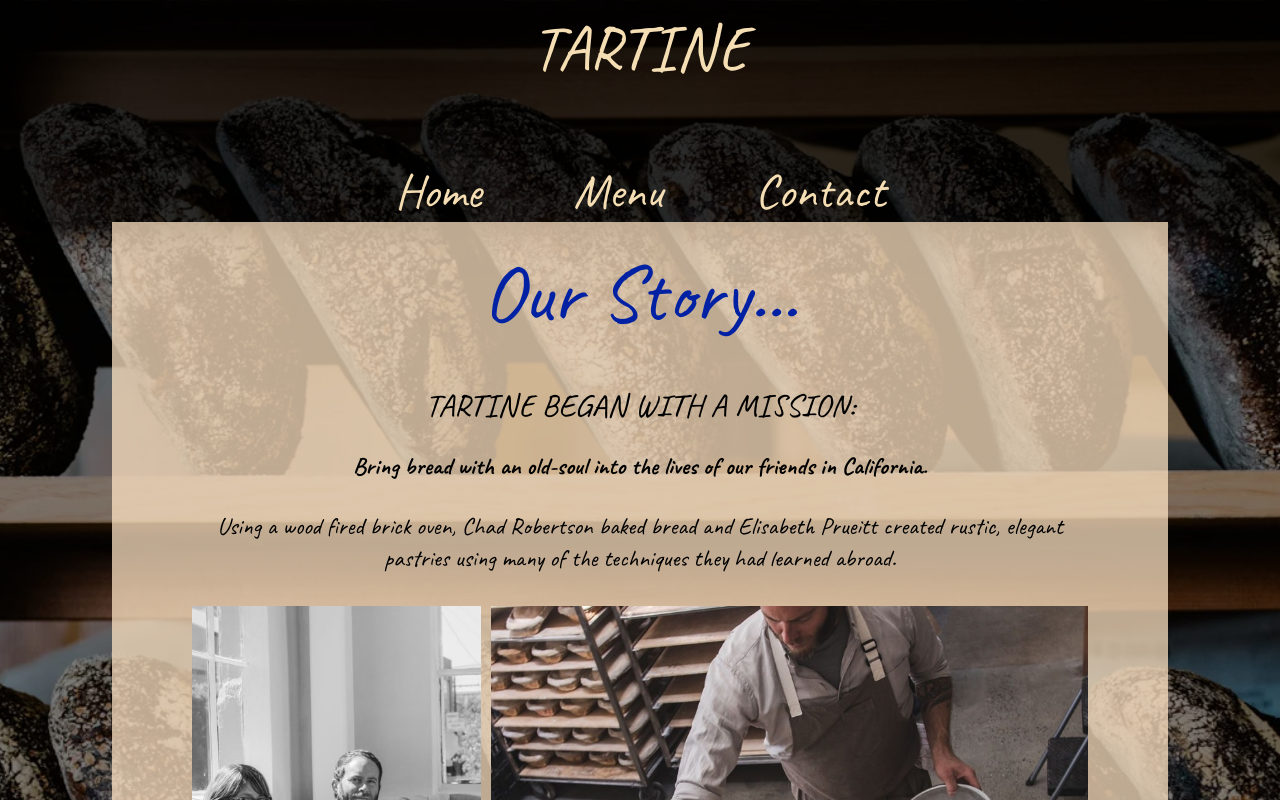
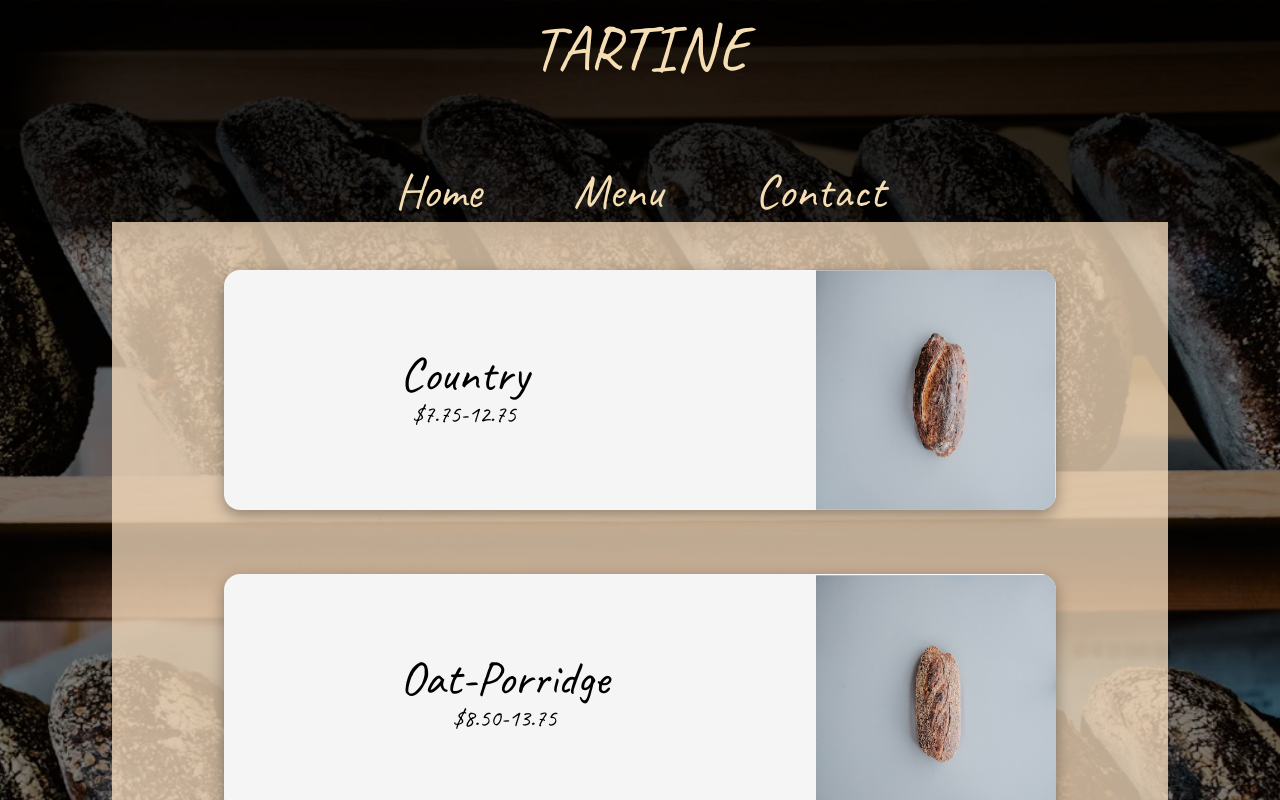
Before and after one commit to km5762/odin-restaurant, a website built with webpack: page dist/index.html in a window 1280 px wide. Both pictures are taken after a click on the button "Menu". Shown: the top 800 px of the page. Built offline with nearby package versions, Linux system fonts and the light colour scheme.

Commit message:
Finish menu

```diff
--- a/src/header.js
+++ b/src/header.js
@@ -1,6 +1,9 @@
+import createHome from "./home";
+import createMenu from "./menu";
+
 function createHeader() {
   const header = document.createElement("header");
-
+  const content = document.querySelector(".content");
   const tartine = document.createElement("h1");
   tartine.textContent = "TARTINE";
 
@@ -19,6 +22,16 @@
   header.appendChild(tartine);
   header.appendChild(nav);
 
+  home.addEventListener("click", () => {
+    content.textContent = "";
+    createHome();
+  });
+
+  menu.addEventListener("click", () => {
+    content.textContent = "";
+    createMenu();
+  });
+
   document.body.insertBefore(header, document.body.firstChild);
 }
 
--- /dev/null
+++ b/src/menu.js
@@ -0,0 +1,50 @@
+function createMenu() {
+  const content = document.querySelector(".content");
+  const menuItems = document.createElement("div");
+  menuItems.classList.add("menu-items");
+
+  const country = createMenuItem(
+    "Country",
+    "$7.75-12.75",
+    "../src/country.png"
+  );
+
+  const oat = createMenuItem(
+    "Oat-Porridge",
+    "$8.50-13.75",
+    "../src/oat-porridge.png"
+  );
+
+  const buttermilk = createMenuItem(
+    "Buttermilk-Loaf",
+    "$12.75",
+    "../src/buttermilk-loaf.png"
+  );
+
+  menuItems.appendChild(country);
+  menuItems.appendChild(oat);
+  menuItems.appendChild(buttermilk);
+  content.appendChild(menuItems);
+}
+
+function createMenuItem(name, price, image) {
+  const item = document.createElement("div");
+  const textContainer = document.createElement("div");
+  const itemName = document.createElement("h2");
+  const itemPrice = document.createElement("p");
+  const itemImg = document.createElement("img");
+
+  item.classList.add("item");
+  itemImg.setAttribute("src", image);
+
+  itemName.textContent = name;
+  itemPrice.textContent = price;
+
+  textContainer.appendChild(itemName).appendChild(itemPrice);
+  item.appendChild(textContainer);
+  item.appendChild(itemImg);
+
+  return item;
+}
+
+export default createMenu;
--- a/src/page-load.js
+++ b/src/page-load.js
@@ -1,9 +1,9 @@
 import createHeader from "./header";
 import createHome from "./home";
+import createMenu from "./menu";
 
 function loadPage() {
   createHome();
-
   createHeader();
 }
 
--- a/src/style.css
+++ b/src/style.css
@@ -99,3 +99,35 @@
   overflow: hidden;
   max-width: 100%;
 }
+
+.menu-items {
+  display: flex;
+  flex-direction: column;
+}
+.item {
+  display: flex;
+  background-color: whitesmoke;
+  border-radius: 1em;
+  align-items: center;
+  justify-content: space-between;
+  box-shadow: rgba(0, 0, 0, 0.35) 0px 5px 15px;
+  height: 15em;
+  padding-left: 10em;
+  margin: 2em;
+}
+
+.item img {
+  height: 100%;
+  width: 15em;
+  border-end-end-radius: 1em;
+  border-top-right-radius: 1em;
+  background-position-x: -20px;
+}
+
+.item p {
+  text-align: center;
+}
+
+.item h2 {
+  font-size: min(3rem, 5vw);
+}
```
Also changed, not shown: dist/main.js, src/buttermilk-loaf.png (added), src/country.png (added), src/oat-porridge.png (added), 3 other files.
